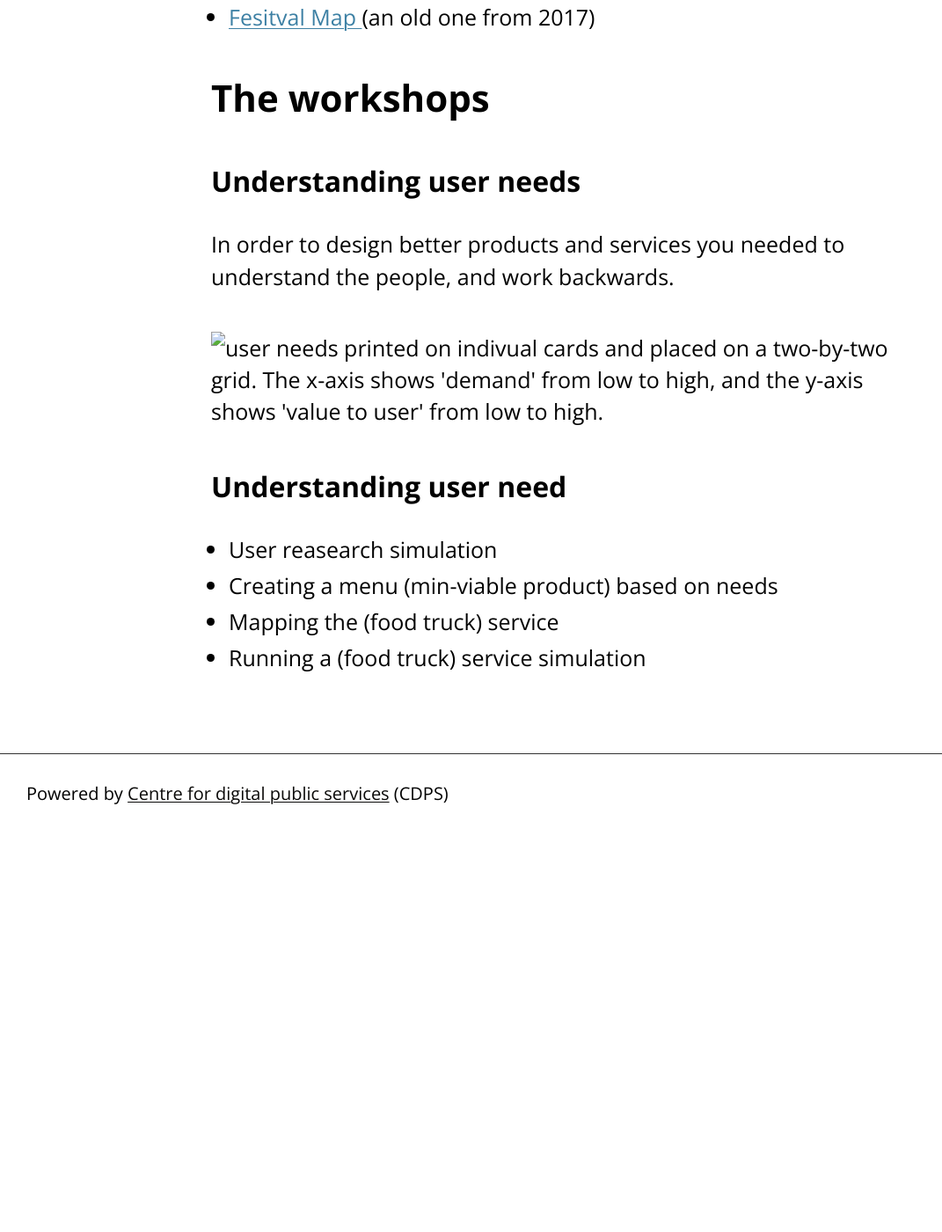
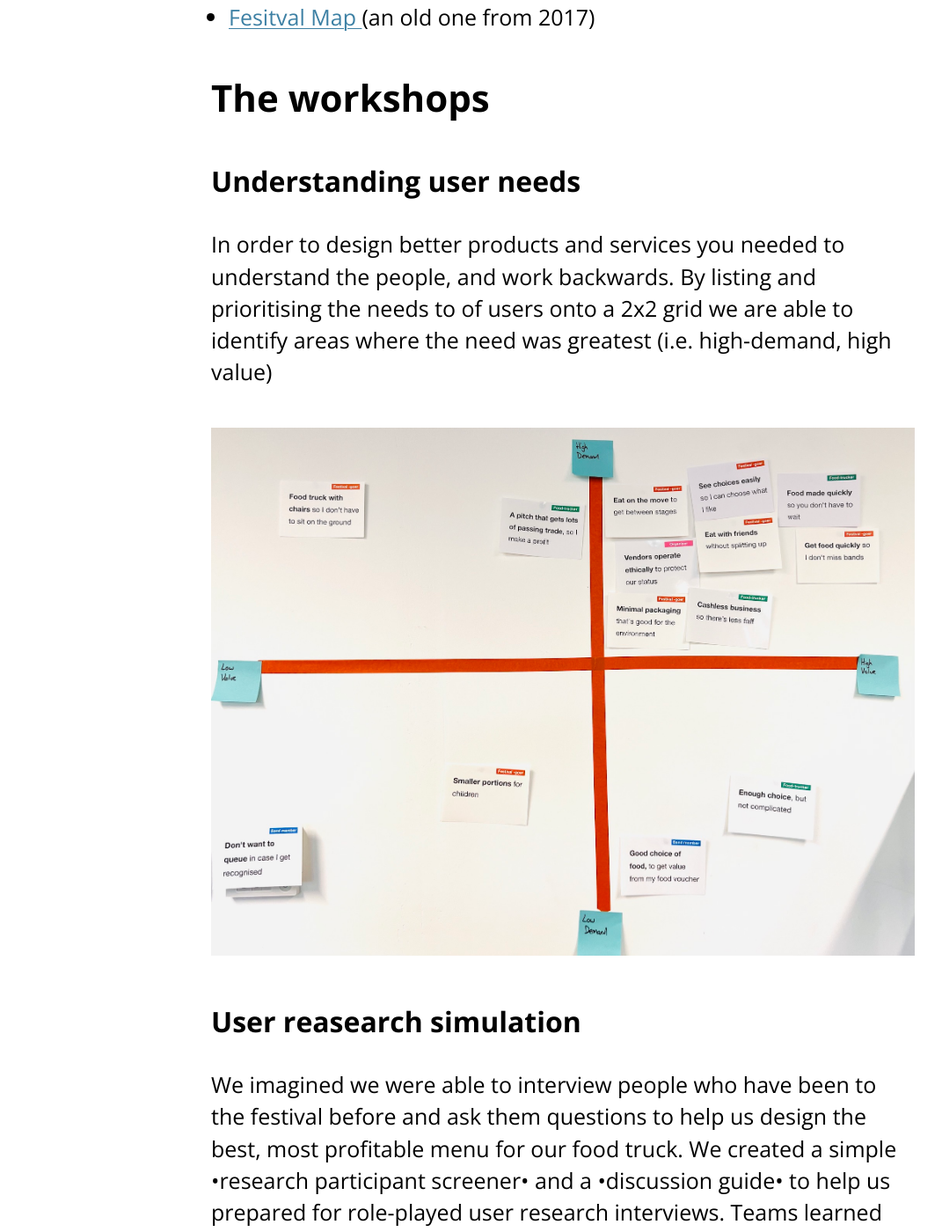
Before and after one commit to learnbymakingwales/learnbymakingwales.github.io, a Jekyll site: the page built from en/resource/design-challenge.md, in a window 1280 px wide and 1400 px high, scrolled down 3359 px. Shown: the whole window at 88% size, without its empty margins (0-1071 px from the left). Built offline with Jekyll 4.4.1, drawn with Linux system fonts in a browser that asks for light colours; before the commit the page ends 4305 px from its top, so only the background shows below that; some of the changed text lies outside the part shown.

Commit message:
Adding some words and pictures about workshops

```diff
--- a/en/resource/design-challenge.md
+++ b/en/resource/design-challenge.md
@@ -40,12 +40,18 @@ Each year the festival attracts 25,000 people. It’s family friendly, and pride
 ## The workshops
 
 ### Understanding user needs
-In order to design better products and services you needed to understand the people, and work backwards.
+In order to design better products and services you needed to understand the people, and work backwards. By listing and prioritising the needs to of users onto a 2x2 grid we are able to identify areas where the need was greatest (i.e. high-demand, high value)
 
-![user needs printed on indivual cards and placed on a two-by-two grid.  The x-axis shows 'demand' from low to high, and the y-axis shows 'value to user' from low to high.](assets/images/user-needs-prioritised.jpeg)
+![user needs printed on indivual cards and placed on a two-by-two grid.  The x-axis shows 'demand' from low to high, and the y-axis shows 'value to user' from low to high.](/assets/images/user-needs-prioritised.jpeg)
 
-### Understanding user need
-- User reasearch simulation
-- Creating a menu (min-viable product) based on needs
-- Mapping the (food truck) service
-- Running a (food truck) service simulation
+### User reasearch simulation
+We imagined we were able to interview people who have been to the festival before and ask them questions to help us design the best, most profitable menu for our food truck.  We created a simple •research participant screener•<link> and a •discussion guide•<link> to help us prepared for role-played user research interviews.  Teams learned that ethical packaging and sourcing and conveience we're important to their target users.
+
+![our research findings](/assets/images/research-findings.jpeg)
+
+### Creating a menu (min-viable product) based on needs
+The first version of our menu product, based on our research findings
+
+### Mapping the (food truck) service
+
+### Running a (food truck) service simulation
```
